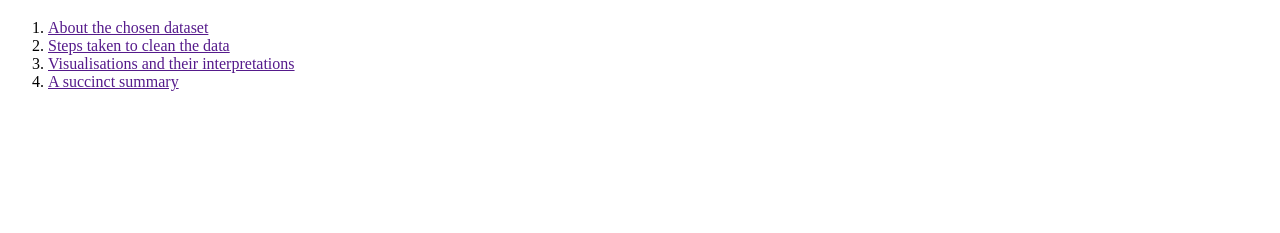
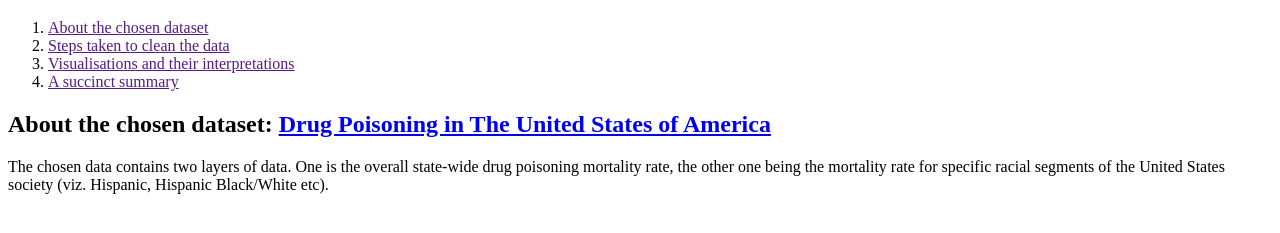
Before and after one commit to Advaitmenon1106/coursera-test, a plain HTML site: page DHV-Visualisations/DHVProjectViz.html in a window 1280 px wide. Shown: the part 61-294 px from the top of the page. Drawn offline with Linux system fonts and the light colour scheme.

Commit message:
Introductory part + section 1 partly done

```diff
--- a/DHV-Visualisations/DHVProjectViz.html
+++ b/DHV-Visualisations/DHVProjectViz.html
@@ -14,5 +14,12 @@
 		<li> <a href= "" title="Jump to the steps taken to clean the chosen data"> Steps taken to clean the data </a> </li>
 		<li> <a href=""; title="Jump to each visualisation with their interpretations"> Visualisations and their interpretations </a> </li>
 		<li><a href=""; title="A summary to the project, wrapped up and tied with a bow!"> A succinct summary </a> </li> <!-- These are going to be hyperlinks -->
+	</ol>
+	<h2>
+	About the chosen dataset: <a href="https://data.cdc.gov/NCHS/NCHS-Drug-Poisoning-Mortality-by-State-United-Stat/jx6g-fdh6"; title="A link to the dataset"> Drug Poisoning in The United States of America</a>
+	</h2>
+<p>
+	The chosen data contains two layers of data. One is the overall state-wide drug poisoning mortality rate, the other one being the mortality rate for specific racial segments of the United States society (viz. Hispanic, Hispanic Black/White etc).
+</p>
 </body>
 </html>
```
